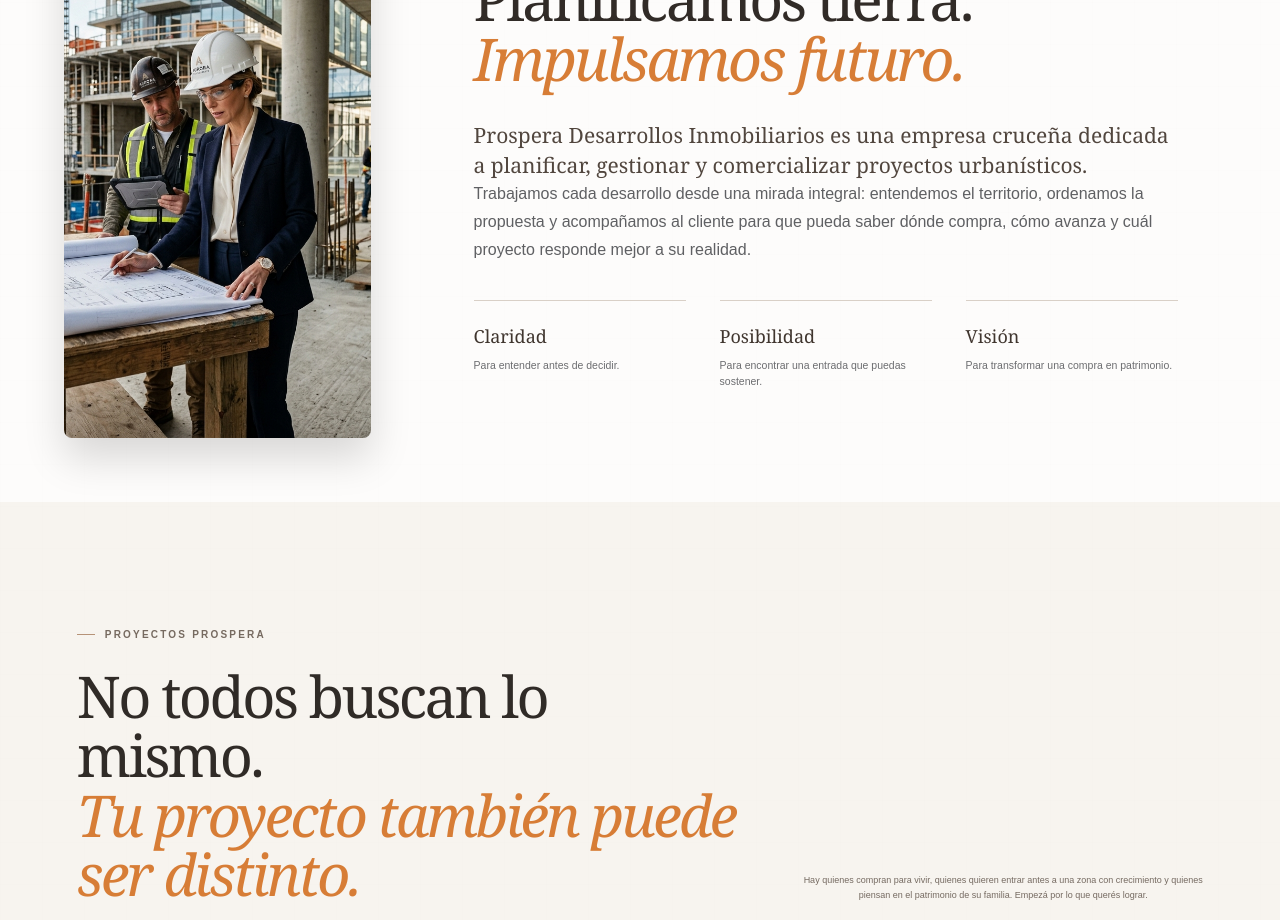
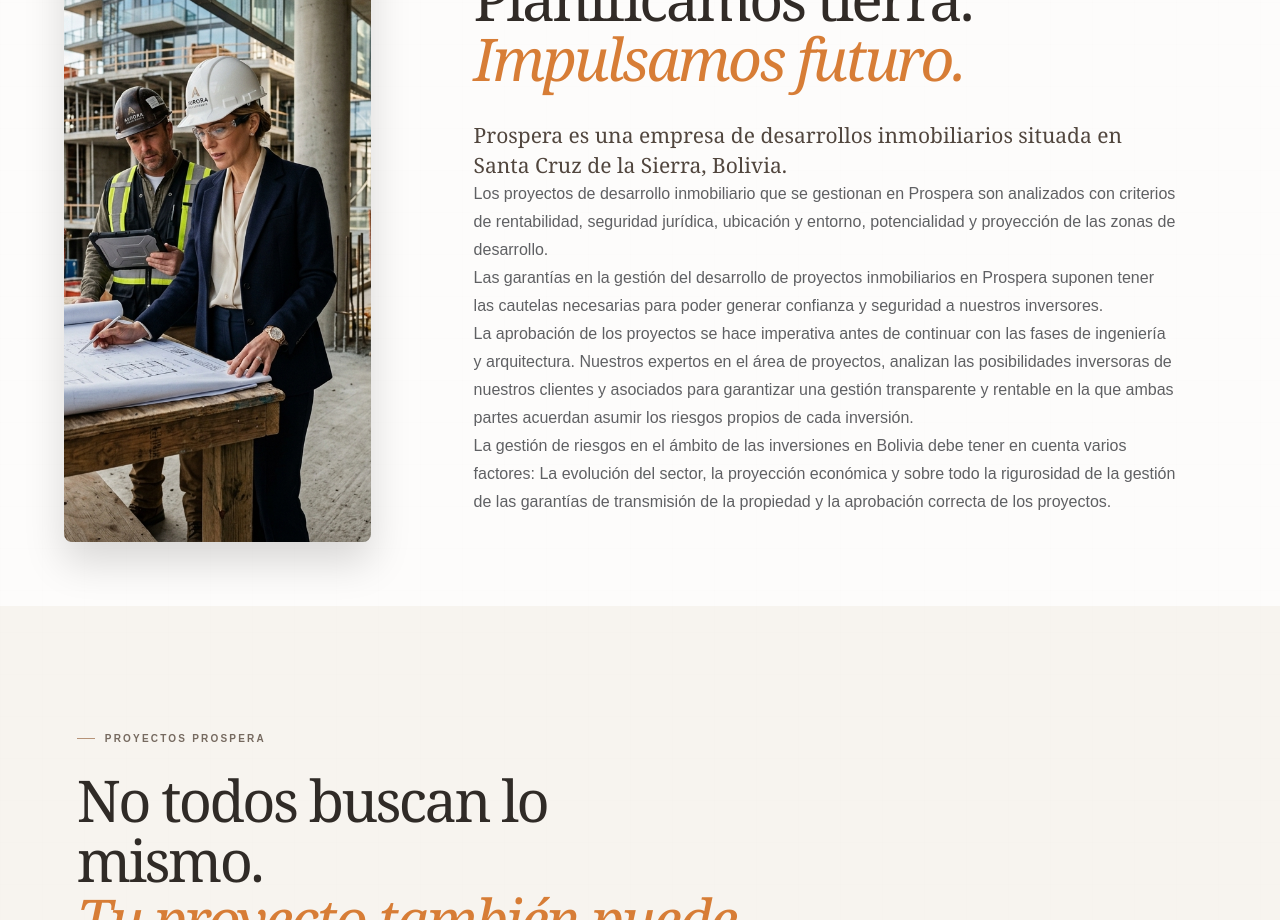
Before and after one commit to jabarmagdiel/Prospera, a Next.js app: page / in a window 1280 px wide. Shown: the part 880-1800 px from the top of the page. Built offline with nearby package versions, Linux system fonts and the light colour scheme.

Commit message:
Update Quiénes somos text content

```diff
--- a/components/corporate-home.tsx
+++ b/components/corporate-home.tsx
@@ -78,13 +78,11 @@
         <div className="about-copy">
           <motion.p variants={fadeUp} className="eyebrow"><span></span> Quiénes somos</motion.p>
           <motion.h2 variants={fadeUp}>Planificamos tierra.<br/><em>Impulsamos futuro.</em></motion.h2>
-          <motion.p variants={fadeUp} className="about-lead">Prospera Desarrollos Inmobiliarios es una empresa cruceña dedicada a planificar, gestionar y comercializar proyectos urbanísticos.</motion.p>
-          <motion.p variants={fadeUp}>Trabajamos cada desarrollo desde una mirada integral: entendemos el territorio, ordenamos la propuesta y acompañamos al cliente para que pueda saber dónde compra, cómo avanza y cuál proyecto responde mejor a su realidad.</motion.p>
-          <motion.div variants={fadeUp} className="about-principles">
-            <div><b>Claridad</b><span>Para entender antes de decidir.</span></div>
-            <div><b>Posibilidad</b><span>Para encontrar una entrada que puedas sostener.</span></div>
-            <div><b>Visión</b><span>Para transformar una compra en patrimonio.</span></div>
-          </motion.div>
+          <motion.p variants={fadeUp} className="about-lead">Prospera es una empresa de desarrollos inmobiliarios situada en Santa Cruz de la Sierra, Bolivia.</motion.p>
+          <motion.p variants={fadeUp}>Los proyectos de desarrollo inmobiliario que se gestionan en Prospera son analizados con criterios de rentabilidad, seguridad jurídica, ubicación y entorno, potencialidad y proyección de las zonas de desarrollo.</motion.p>
+          <motion.p variants={fadeUp}>Las garantías en la gestión del desarrollo de proyectos inmobiliarios en Prospera suponen tener las cautelas necesarias para poder generar confianza y seguridad a nuestros inversores.</motion.p>
+          <motion.p variants={fadeUp}>La aprobación de los proyectos se hace imperativa antes de continuar con las fases de ingeniería y arquitectura. Nuestros expertos en el área de proyectos, analizan las posibilidades inversoras de nuestros clientes y asociados para garantizar una gestión transparente y rentable en la que ambas partes acuerdan asumir los riesgos propios de cada inversión.</motion.p>
+          <motion.p variants={fadeUp}>La gestión de riesgos en el ámbito de las inversiones en Bolivia debe tener en cuenta varios factores: La evolución del sector, la proyección económica y sobre todo la rigurosidad de la gestión de las garantías de transmisión de la propiedad y la aprobación correcta de los proyectos.</motion.p>
         </div>
       </motion.section>
 
```
